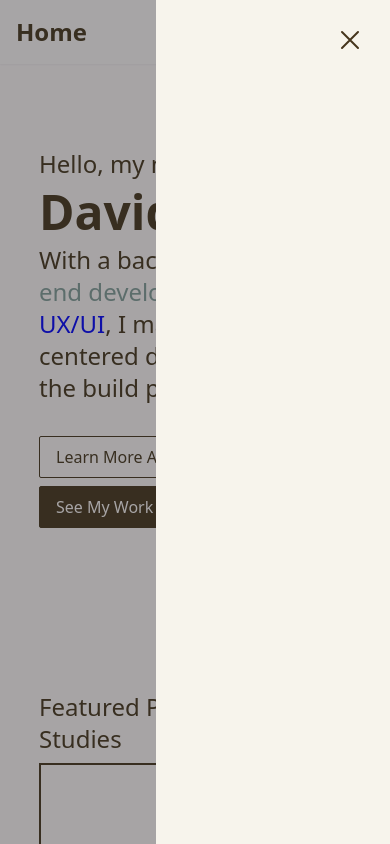
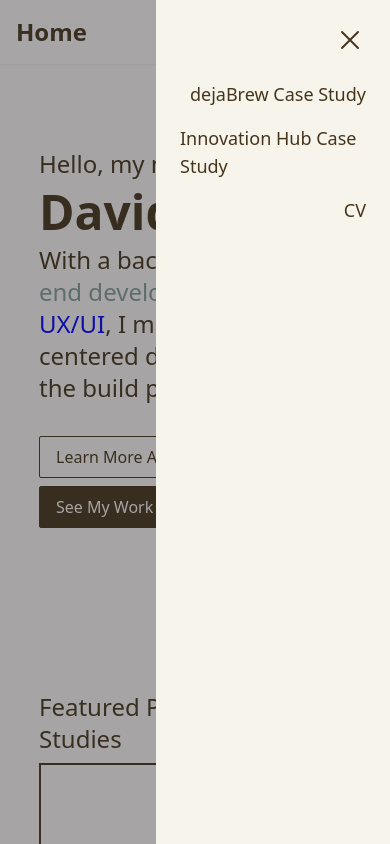
Before and after one commit to davidjamesdimalanta/portfolio_v2, a Next.js app: page / in a window 390 px wide. Both pictures are taken after a click on the icon 358 px from the left and 32 px from the top of the page. Shown: the top 844 px of the page. Built offline with nearby package versions, Linux system fonts and the light colour scheme.

Commit message:
update resume and link to main case studies

```diff
--- a/app/components/navbar.js
+++ b/app/components/navbar.js
@@ -89,7 +89,9 @@ export default function Navbar() {
               <path strokeLinecap="round" strokeLinejoin="round" d="M6 18L18 6M6 6l12 12" />
             </svg>
             <ul className='w-full h-auto flex flex-col items-end text-lg gap-4 pt-4'>
-              {/* Mobile theme toggle removed */}
+              <Link href={"/dejaBREW"} onClick={() => showSideBar(false)} className='hover:underline'>dejaBrew Case Study</Link>
+              <Link href={"/innovation-hub"} onClick={() => showSideBar(false)} className='hover:underline' >Innovation Hub Case Study</Link>
+              <Link href={"/JAV2025CV.pdf"} target='_blank' onClick={() => showSideBar(false)} className='hover:underline'>CV</Link>
             </ul>
           </div>
         </div>
```
Also changed, not shown: 1 other file (tests, documents, lock files or other folders).
